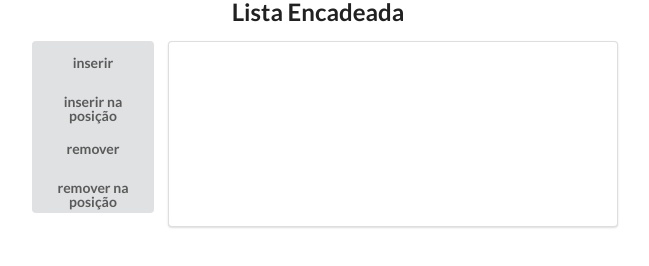
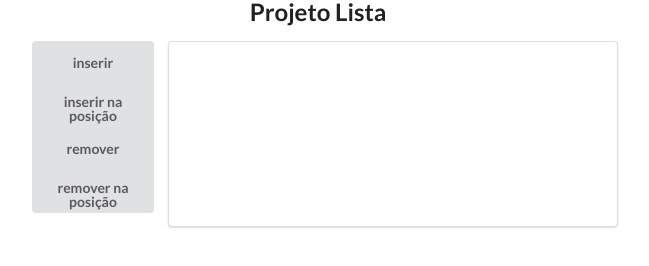
Before and after one commit to samuelclerod/ListaJS, a plain HTML site: page index.html in a window 1280 px wide. Shown: the whole page, without its empty margins (322-971 px from the left). Drawn offline with Linux system fonts and the light colour scheme.

Commit message:
updated index.html

```diff
--- a/index.html
+++ b/index.html
@@ -22,7 +22,7 @@
 </head>
 <body>
     <div class="ui container" style="margin:auto;width:600px;">
-        <h2 class="ui centered header">Lista Encadeada</h2>
+        <h2 class="ui centered header">Projeto Lista</h2>
         <div class="ui stackable grid container">
             <div class="ui four wide column vertical buttons">
                 <button class="ui button" id="insert">inserir</button>
```
